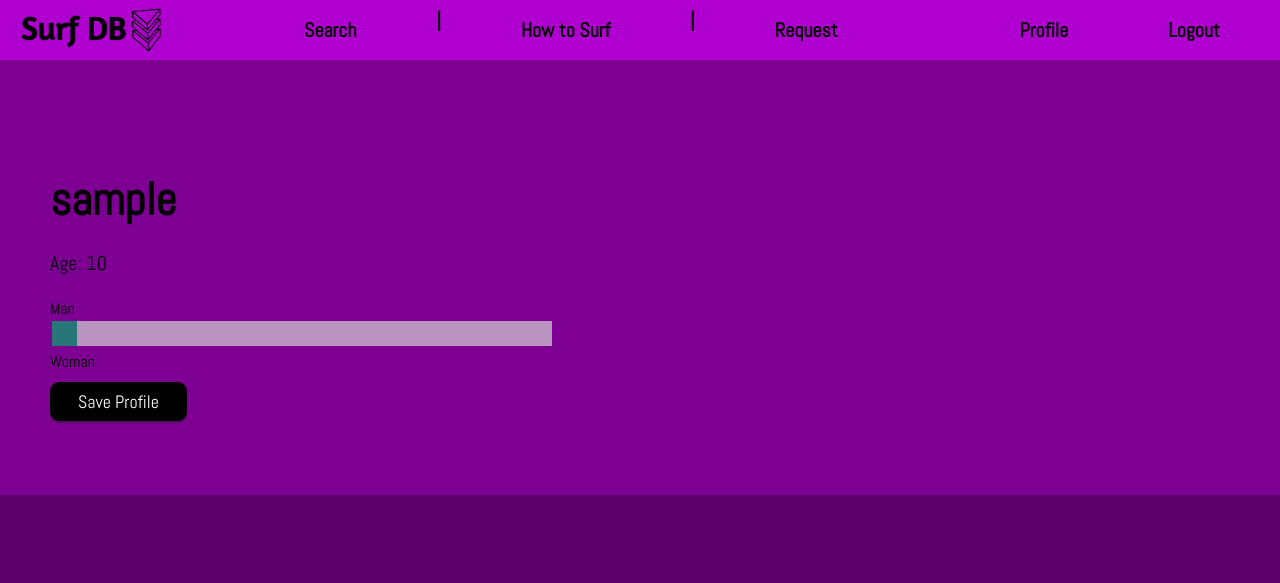
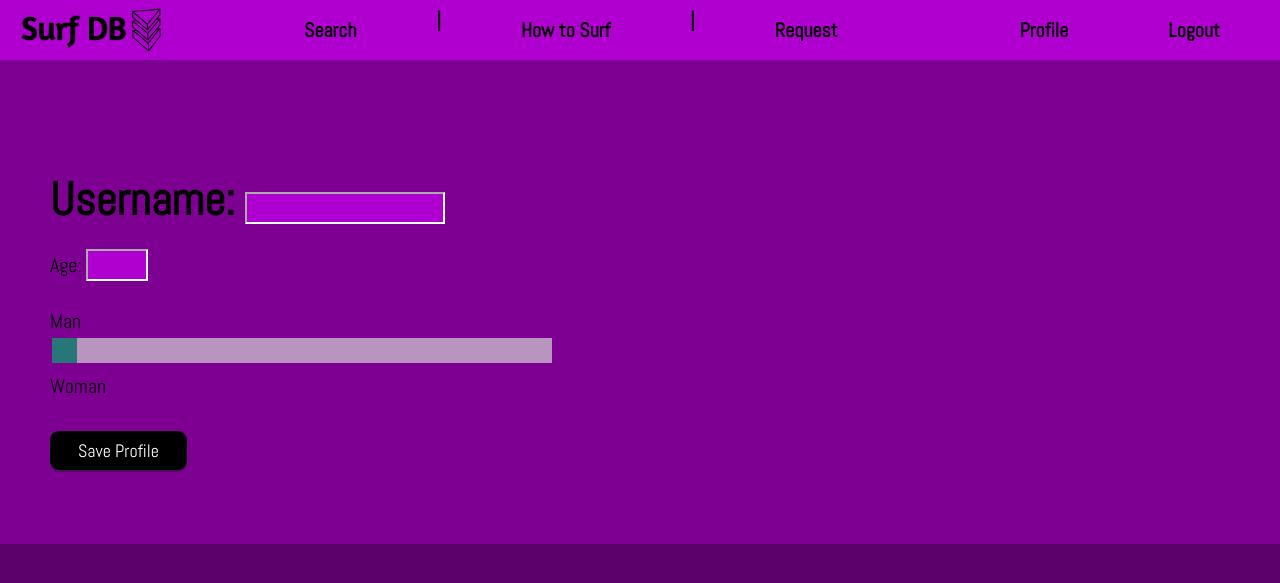
Before and after one commit to sdrake0/surfdb, a Flask app: page /editprofile in a window 1280 px wide; the page is wider, and only the part inside the window is pictured. Shown: the top 583 px of that part. Run offline with Flask 3, Linux system fonts and the light colour scheme; a user stored in the database is signed in; tables that the repository leaves empty hold one stand-in row (values such as "Sample post"); some libraries are stand-ins or nearby versions.

Commit message:
profile page fixes

```diff
--- a/templates/editprofile.html
+++ b/templates/editprofile.html
@@ -7,20 +7,22 @@
         <div class="container">
             <div class="w-layout-grid hero-grid">
                 <div class="text-box _500px">
-                    <h1 class="heading h1">{{ user_profile.username }}</h1>
-                    <p class="paragraph large">Age: {{ user_profile.age }}</p>
+                    <form method="POST">
+                        <h1 class="heading h1">Username: <input class="rateform" type="text" id="username" name="username"></h1>
+                        <p class="paragraph large">Age: <input class="rateform" type="number" id="age" name="age" min="0" max="200" step="1"></p>
                         <div class="slidecontainer">
                             {% if user_profile.gender %}
                                 {% set gendervalue = user_profile.gender %}
                             {% else %}
                                 {% set gendervalue = 50 %}
                             {% endif %}
-                        Man
-                        <input type="range" min="1" max="100" value="{{ gendervalue }}" class="slider" id="myRange">
-                        Woman
+                            <p class="paragraph large">Man
+                            <input name="gender" type="range" min="1" max="100" value="{{ gendervalue }}" class="slider" id="gender">
+                            Woman</p>
                         </div>
                         <div class="spacer _16"></div>
-                    <a href="/editprofile" class="button w-button">Save Profile</a>
+                        <a type="submit" class="button w-button">Save Profile</a>
+                    </form>
                 </div>
             </div>
         </div>
```
Also changed, not shown: templates/profile.html (+8 -8 lines). Lines whose indentation alone changed are shown as unchanged.
